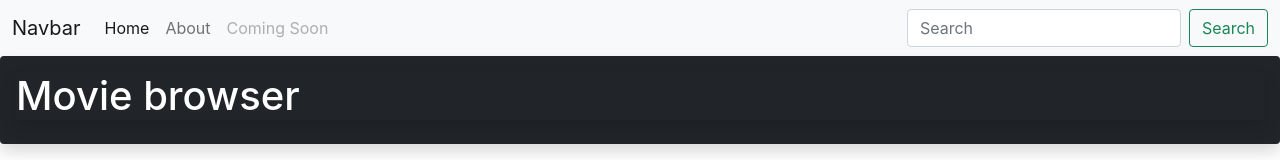
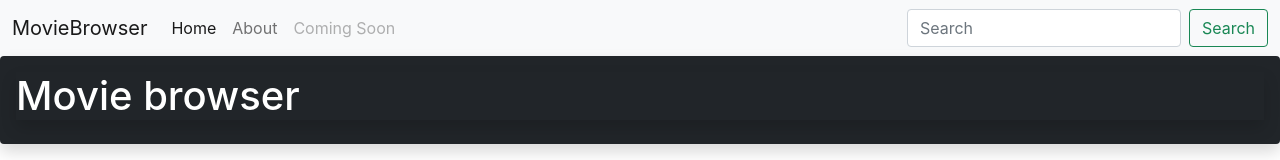
Before and after one commit to CalotaTeodora/movie-browser, a React (Create React App) app: page / in a window 1280 px wide. Shown: the top 160 px of the page. Built offline with nearby package versions, Linux system fonts and the light colour scheme.

Commit message:
Initial commit

```diff
--- a/public/index.html
+++ b/public/index.html
@@ -2,6 +2,7 @@
 <html lang="en">
   <head>
     <meta charset="utf-8" />
+    <meta name=”viewport” content=”width=device-width, initial-scale=1.0">
     <link rel="icon" href="%PUBLIC_URL%/favicon.ico" />
     <meta name="viewport" content="width=device-width, initial-scale=1" />
     <meta name="theme-color" content="#000000" />
--- a/src/components/MovieView.js
+++ b/src/components/MovieView.js
@@ -49,7 +49,7 @@
                 )}
               </div>
               <div className="col-md-9">
-                <h2>{movieDetails.original_title}</h2>
+                <h2 className="display-2">{movieDetails.original_title}</h2>
                 <p className="lead">{movieDetails.overview}</p>
               </div>
             </div>
--- a/src/components/Navbar.js
+++ b/src/components/Navbar.js
@@ -18,7 +18,7 @@
       <nav class="navbar navbar-expand-lg navbar-light bg-light">
         <div class="container-fluid">
           <Link class="navbar-brand" to="/">
-            Navbar
+            MovieBrowser
           </Link>
           <div
             class="navbar-toggler"
```
Also changed, not shown: 1 other file (tests, documents, lock files or other folders).
